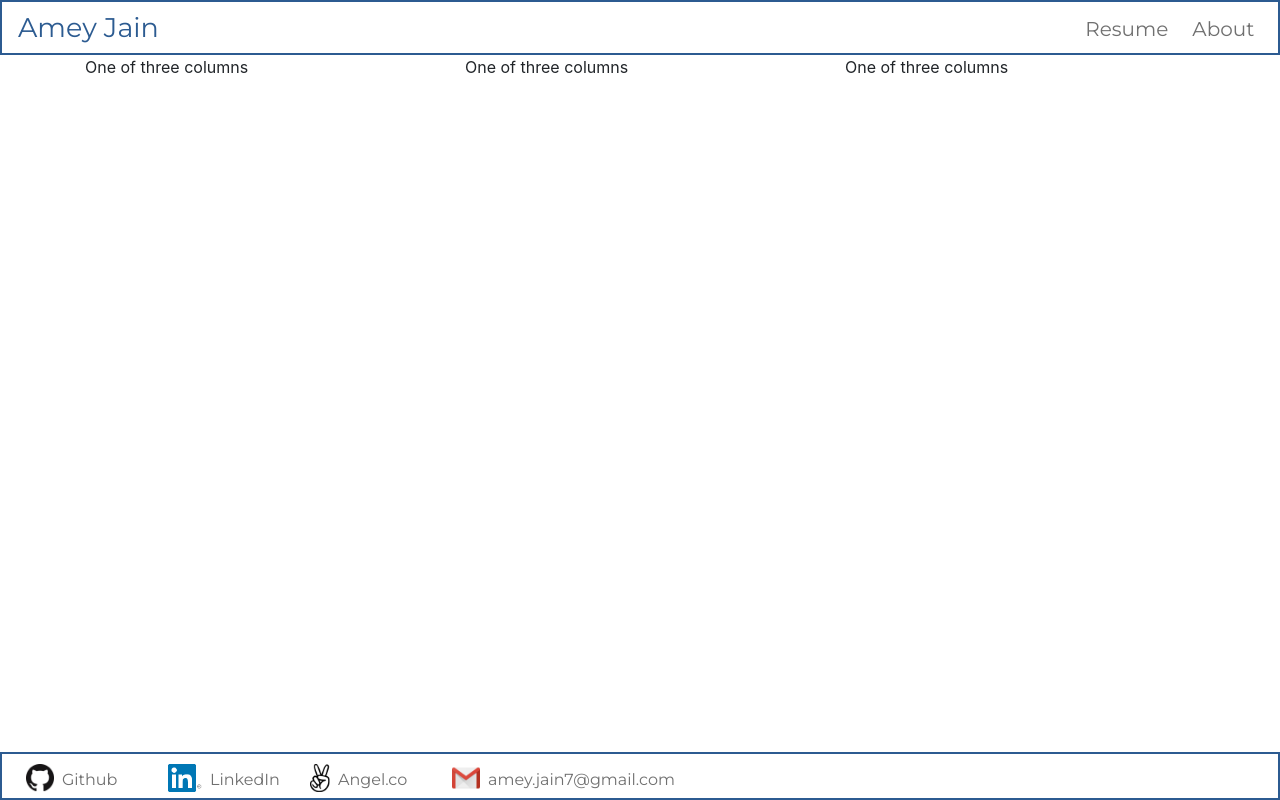
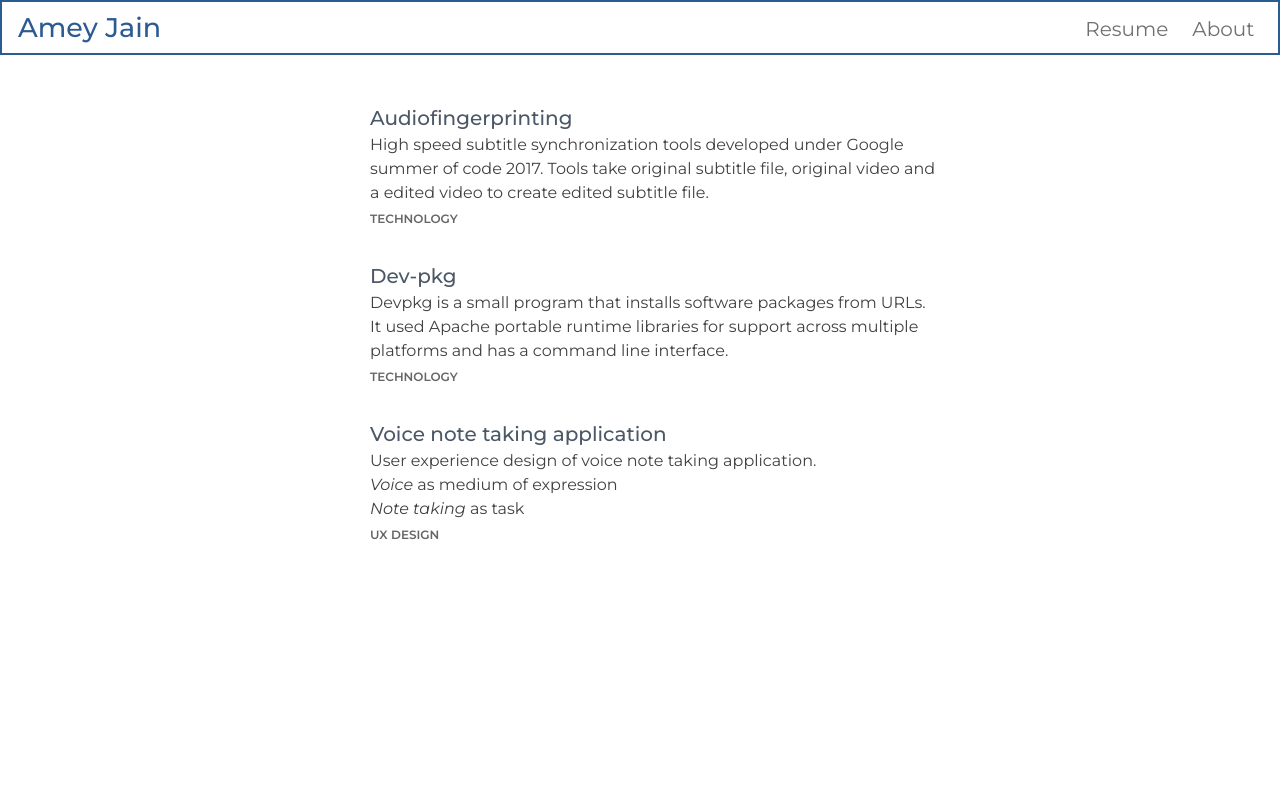
Before and after one commit to Amey-Jain/CS50-WebProgramming, a plain HTML site: page index.html in a window 1280 px wide. Drawn offline with nearby package versions, Linux system fonts and the light colour scheme.

```diff
--- a/amey-jain/styles.css
+++ b/amey-jain/styles.css
@@ -1,7 +1,7 @@
 #name {
     font-family: Montserrat;
+    font-weight: 500;
     font-size:27px;
-    font-weight: semibold;
     color: #2C5B91;
     margin: 6px 0px 12px 16px;
 }
@@ -59,6 +59,10 @@
     flex-wrap: wrap;
 }
 
+.article_container {
+    margin-bottom: 32px;
+}
+
 .domain_box {
 /*    width: 621px; */
     height: 230px;
@@ -96,16 +100,16 @@
 
 .span_heading {
     font-family: Montserrat;
-    color: #414141;
+    color: #4c5867;
     font-size: 20px;
-    font-weight: medium;
+    font-weight: 500;
     text-decoration: none !important;
     padding-bottom: 8px;
 }
 
 .span_text {
     width: 571px;
-    height: 34px;
+    max-height: 76px;
     font-family: Montserrat;
     color: #414141;
     font-size: 16px;
@@ -115,7 +119,15 @@
     overflow: hidden;
     display: block;
     white-space: hidden;
-    padding-bottom: 8px;
+    padding-bottom: 0px;
+}
+
+.span_tag {
+    font-family: Montserrat;
+    font-weight: 600;
+    color: #666666;
+    font-size: 12px;
+    margin-top: 16px;
 }
 
 .bottom_bar {
@@ -152,5 +164,3 @@
     position: absolute;
     padding: 12px 0px 8px 0px;
 }
-
-.
--- a/index.html
+++ b/index.html
@@ -4,7 +4,7 @@
 
     <title> My webpage </title>
     <link rel="stylesheet" href="amey-jain/styles.css">
-    <link href="https://fonts.googleapis.com/css?family=Montserrat&display=swap" rel="stylesheet">
+    <link href="https://fonts.googleapis.com/css?family=Montserrat:400,400i,500,500i,600,700&display=swap" rel="stylesheet">
     <meta charset="utf-8">
     <meta name="viewport" content="width=device-width, initial-scale=1">
     <link rel="stylesheet" href="https://stackpath.bootstrapcdn.com/bootstrap/4.3.1/css/bootstrap.min.css" integrity="sha384-ggOyR0iXCbMQv3Xipma34MD+dH/1fQ784/j6cY/iJTQUOhcWr7x9JvoRxT2MZw1T" crossorigin="anonymous">
@@ -27,53 +27,76 @@
     <div class="top-header">
       <div id="name"> Amey Jain </div>
       <div style="display: flex; position: absolute; right: 8px;">
+	<a href="https://drive.google.com/file/d/1nao7YFEgzr4KDraBgIoaJMxBEGU6pwHz/view?usp=sharing" target="_blank">
 	  <div id="h2"> Resume  </div>
+	</a>
+	<a href="./amey-jain/static/about-me.html">
 	  <div id="h2"> About </div>
+	</a>
       </div>
     </div>
 
 
-    <div class="bottom_bar">
+    <div class="container" style="position: relative; top: 48px;">
+      <div class="article_container">
+	<div class="row align-items-start">
+	  <div class="col-12 col-lg-3">
+	  </div>
+	  <div class="col-12 col-lg-6">
+	    <a href = "" target="_blank">
+	      <span class="span_heading"> Audiofingerprinting </span>
+	    </a>
+	    <br>
+	    <span class="span_text"> High speed subtitle synchronization tools developed under Google summer of code 2017. Tools take original subtitle file, original video and a edited video to create edited subtitle file. </span>
 
-      <a href = "https://github.com/Amey-Jain/" target="_blank">
-	<div class="contact_me_block">
-	  <img class="contact_me_image" src="amey-jain/images/GitHub-Mark-64px.png">
-	  <span class="contact_me_text"> Github </span>
-	</div>
-      </a>
-
-      <a href = "https://www.linkedin.com/in/amey-jain-80a924aa/" target="_blank">
-	<div class="contact_me_block">
-	  <img class="contact_me_image" src="amey-jain/images/LinkedIn.png">
-	  <span class="contact_me_text"> LinkedIn </span>
-	</div>
-      </a>
-
-      <a href = "https://angel.co/amey07" target="_blank">
-	<div class="contact_me_block">
-	  <img class="contact_me_image" src="amey-jain/images/AngelList_Black.png">
-	<span class="contact_me_text"> Angel.co </span>
-	</div>
-      </a>
-
-      <a href = "mailto: amey.jain7@gmail.com" target="_blank">
-	<div class="contact_me_block">
-	  <img class="contact_me_image" src="amey-jain/images/Gmail_Icon.png">
-	  <span class="contact_me_text"> amey.jain7@gmail.com </span>
-	</div>
+	    <a href="./amey-jain/static/tech.html">
+	      <span class="span_tag"> TECHNOLOGY </span>
 	    </a>
 	  </div>
+	  <div class="col-12 col-lg-3">
+	  </div>
+	</div>
+      </div>
 
-    <div class="container">
-      <div class="row">
-	<div class="col-sm">
-	  One of three columns
+      <div class="article_container">
+	<div class="row align-items-start">
+	  <div class="col-12 col-lg-3">
 	  </div>
-	<div class="col-sm">
-	  One of three columns
+	  <div class="col-12 col-lg-6">
+	    <a href = "" target="_blank">
+	      <span class="span_heading"> Dev-pkg </span>
+	    </a>
+	    <br>
+	    <span class="span_text"> Devpkg is a small program that installs software packages from URLs. It used Apache portable runtime libraries for support across multiple platforms and has a command line interface. </span>
+
+	    <a href="./amey-jain/static/tech.html">
+	      <span class="span_tag"> TECHNOLOGY </span>
+	    </a>
 	  </div>
-	<div class="col-sm">
-	  One of three columns
+	  <div class="col-12 col-lg-3">
+	  </div>
+	</div>
+      </div>
+
+      <div class="article_container">
+	<div class="row align-items-start">
+	  <div class="col-12 col-lg-3">
+	  </div>
+	  <div class="col-12 col-lg-6">
+	    <a href = "https://www.behance.net/gallery/79783981/Voice-note-taking-application-UX-design" target="_blank">
+	      <span class="span_heading"> Voice note taking application </span>
+	    </a>
+	    <br/>
+	    <span class="span_text">User experience design of voice note taking application.<br/>
+	      <i>Voice</i> as medium of expression <br/>
+	      <i>Note taking</i> as task
+	    </span>
+
+	    <a href="./amey-jain/static/tech.html">
+	      <span class="span_tag"> UX DESIGN </span>
+	    </a>
+	  </div>
+	  <div class="col-12 col-lg-3">
 	  </div>
 	</div>
       </div>
@@ -81,6 +104,6 @@
 
 
 
-
+    </div>
   </body>
 </html>
```
Also changed, not shown: amey-jain/static/about-me.html (+125 -0 lines), amey-jain/images/PbyBehance-vertical-60px.png (added). Lines whose indentation alone changed are shown as unchanged.
